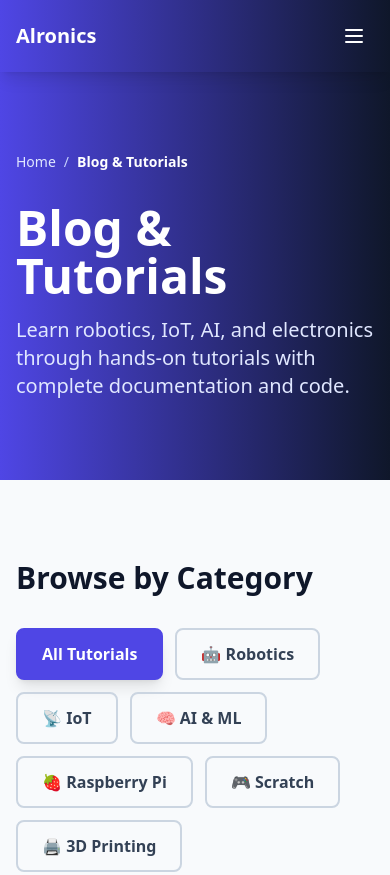
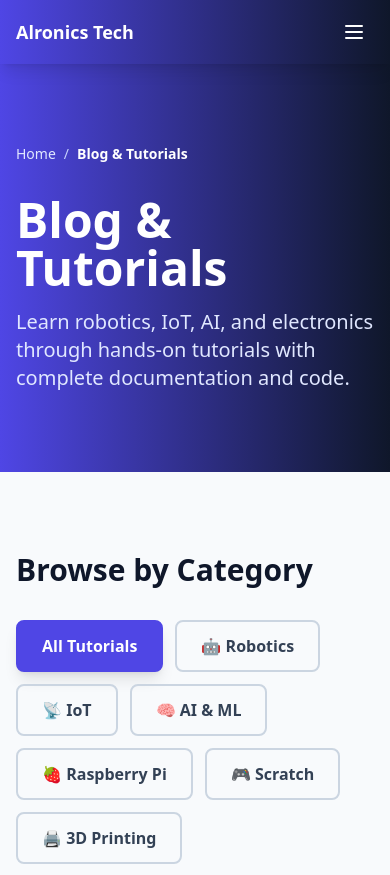
Before and after one commit to iamitsrivastav/AlronicsTech, a plain HTML site: page blog.html in a window 390 px wide. Shown: the top 875 px of the page. Drawn offline with nearby package versions, Linux system fonts and the light colour scheme.

Commit message:
Design system improvements: fix mobile branding, reduce navbar/hero spacing, add social media, standardize buttons

```diff
--- a/assets/js/navbar.js
+++ b/assets/js/navbar.js
@@ -14,8 +14,11 @@ function initNavbar() {
   // Configuration
   const config = {
     logoDesktop: 'Alronics Tech',
-    logoMobile: 'Alronics',
+    logoMobile: 'Alronics Tech', // Changed from 'Alronics' to full branding
     youtubeUrl: 'https://www.youtube.com/@alronicstech',
+    instagramUrl: 'https://www.instagram.com/alronicstech/',
+    twitterUrl: 'https://x.com/AlronicsTech',
+    email: 'alronicstech@gmail.com',
     navLinks: [
       { href: './index.html', label: 'Home' },
       { href: './blog.html', label: 'Blog' },
@@ -78,7 +81,7 @@ function initNavbar() {
 
   // === DESKTOP MENU ===
   const desktopMenu = createElement('div', {
-    className: 'hidden md:flex max-w-7xl mx-auto px-6 lg:px-8 py-4 items-center justify-between'
+    className: 'hidden md:flex max-w-7xl mx-auto px-6 lg:px-8 py-3 items-center justify-between'
   });
 
   // Logo (desktop)
@@ -97,7 +100,7 @@ function initNavbar() {
     const isActive = isActiveLink(link.href);
     const linkEl = createElement('a', {
       href: link.href,
-      className: `px-4 py-2 rounded-lg transition-all font-medium ${
+      className: `px-4 py-2 rounded-lg transition-all font-medium text-sm ${
         isActive
           ? 'bg-orange-500 text-white shadow-lg'
           : 'text-slate-100 hover:bg-indigo-500 hover:text-white'
@@ -108,27 +111,61 @@ function initNavbar() {
   });
   desktopMenu.appendChild(desktopLinks);
 
-  // YouTube button (desktop)
-  const desktopYoutubeBtn = createElement('a', {
+  // Social links (desktop)
+  const desktopSocial = createElement('div', {
+    className: 'flex gap-3 ml-4'
+  });
+
+  const youtubeLink = createElement('a', {
     href: config.youtubeUrl,
     target: '_blank',
     rel: 'noopener noreferrer',
-    className: 'bg-orange-500 hover:bg-orange-600 px-6 py-2 rounded-lg transition-colors font-bold text-white shadow-lg flex-shrink-0 ml-2',
+    className: 'text-white hover:text-orange-400 transition-colors',
+    'aria-label': 'YouTube'
+  }, '▶');
+  desktopSocial.appendChild(youtubeLink);
+
+  const instagramLink = createElement('a', {
+    href: config.instagramUrl,
+    target: '_blank',
+    rel: 'noopener noreferrer',
+    className: 'text-white hover:text-orange-400 transition-colors',
+    'aria-label': 'Instagram'
+  }, '📷');
+  desktopSocial.appendChild(instagramLink);
+
+  const twitterLink = createElement('a', {
+    href: config.twitterUrl,
+    target: '_blank',
+    rel: 'noopener noreferrer',
+    className: 'text-white hover:text-orange-400 transition-colors',
+    'aria-label': 'X (Twitter)'
+  }, '𝕏');
+  desktopSocial.appendChild(twitterLink);
+
+  desktopMenu.appendChild(desktopSocial);
+
+  // Subscribe button (desktop)
+  const desktopSubscribeBtn = createElement('a', {
+    href: config.youtubeUrl,
+    target: '_blank',
+    rel: 'noopener noreferrer',
+    className: 'bg-orange-500 hover:bg-orange-600 px-5 py-2 rounded-lg transition-colors font-bold text-white shadow-lg flex-shrink-0 ml-3 text-sm',
     'aria-label': 'Subscribe to our YouTube channel'
   }, '▶ Subscribe');
-  desktopMenu.appendChild(desktopYoutubeBtn);
+  desktopMenu.appendChild(desktopSubscribeBtn);
 
   navbar.appendChild(desktopMenu);
 
   // === MOBILE MENU ===
   const mobileContainer = createElement('div', {
-    className: 'md:hidden px-4 sm:px-6 py-4 flex justify-between items-center'
+    className: 'md:hidden px-4 sm:px-6 py-3 flex justify-between items-center'
   });
 
-  // Logo (mobile)
+  // Logo (mobile) - Now shows full text
   const mobileLogo = createElement('a', {
     href: './index.html',
-    className: 'text-xl font-bold text-white hover:text-cyan-300 transition-colors',
+    className: 'text-lg font-bold text-white hover:text-cyan-300 transition-colors flex-shrink-0',
     'aria-current': isActiveLink('./index.html') ? 'page' : 'false'
   }, config.logoMobile);
   mobileContainer.appendChild(mobileLogo);
@@ -157,7 +194,7 @@ function initNavbar() {
     const isActive = isActiveLink(link.href);
     const linkEl = createElement('a', {
       href: link.href,
-      className: `block px-4 py-3 rounded-lg transition-all font-semibold ${
+      className: `block px-4 py-3 rounded-lg transition-all font-semibold text-sm ${
         isActive
           ? 'bg-orange-500 text-white shadow-lg'
           : 'text-slate-100 hover:bg-indigo-600 hover:text-white'
@@ -173,15 +210,66 @@ function initNavbar() {
     mobileMenu.appendChild(linkEl);
   });
 
-  // Mobile YouTube button
-  const mobileYoutubeBtn = createElement('a', {
+  // Mobile social section
+  const mobileSocialSection = createElement('div', {
+    className: 'pt-3 border-t border-indigo-500'
+  });
+
+  const mobileSocialLabel = createElement('div', {
+    className: 'px-4 py-2 text-xs font-semibold text-slate-300 uppercase'
+  }, 'Follow Us');
+  mobileSocialSection.appendChild(mobileSocialLabel);
+
+  const mobileSocialLinks = createElement('div', {
+    className: 'flex gap-3 px-4 py-2'
+  });
+
+  const mobileYoutubeLink = createElement('a', {
     href: config.youtubeUrl,
     target: '_blank',
     rel: 'noopener noreferrer',
-    className: 'block w-full bg-orange-500 hover:bg-orange-600 text-center py-3 rounded-lg transition-colors font-bold text-white mt-4 shadow-lg',
+    className: 'text-white hover:text-orange-400 transition-colors text-2xl',
+    'aria-label': 'YouTube'
+  }, '▶');
+  mobileSocialLinks.appendChild(mobileYoutubeLink);
+
+  const mobileInstagramLink = createElement('a', {
+    href: config.instagramUrl,
+    target: '_blank',
+    rel: 'noopener noreferrer',
+    className: 'text-white hover:text-orange-400 transition-colors text-2xl',
+    'aria-label': 'Instagram'
+  }, '📷');
+  mobileSocialLinks.appendChild(mobileInstagramLink);
+
+  const mobileTwitterLink = createElement('a', {
+    href: config.twitterUrl,
+    target: '_blank',
+    rel: 'noopener noreferrer',
+    className: 'text-white hover:text-orange-400 transition-colors text-2xl',
+    'aria-label': 'X (Twitter)'
+  }, '𝕏');
+  mobileSocialLinks.appendChild(mobileTwitterLink);
+
+  const mobileEmailLink = createElement('a', {
+    href: `mailto:${config.email}`,
+    className: 'text-white hover:text-orange-400 transition-colors text-2xl',
+    'aria-label': 'Email us'
+  }, '✉️');
+  mobileSocialLinks.appendChild(mobileEmailLink);
+
+  mobileSocialSection.appendChild(mobileSocialLinks);
+  mobileMenu.appendChild(mobileSocialSection);
+
+  // Mobile Subscribe button
+  const mobileSubscribeBtn = createElement('a', {
+    href: config.youtubeUrl,
+    target: '_blank',
+    rel: 'noopener noreferrer',
+    className: 'block w-full bg-orange-500 hover:bg-orange-600 text-center py-3 rounded-lg transition-colors font-bold text-white mt-4 shadow-lg text-sm',
     'aria-label': 'Subscribe to our YouTube channel'
   }, '▶ Subscribe');
-  mobileMenu.appendChild(mobileYoutubeBtn);
+  mobileMenu.appendChild(mobileSubscribeBtn);
 
   navbar.appendChild(mobileMenu);
 
--- a/blog.html
+++ b/blog.html
@@ -20,12 +20,14 @@
 
   <!-- ===== Critical: Skip Link Accessibility (must be inline to load before first paint) ===== -->
   <style>
-    /* Hide skip link by default - using multiple techniques to ensure it works
-       even if Tailwind CSS or other styles try to override */
+    /* Hide skip link by default using fixed positioning so it never affects layout
+       (must NOT occupy document flow; use position: fixed and keep it off-screen).
+       This is intentionally inline and does not depend on Tailwind or external CSS. */
     .skip-to-main {
-      position: absolute !important;
-      left: -9999px !important;
-      z-index: 9999 !important;
+      position: fixed !important;
+      top: -9999px !important; /* keep out of viewport */
+      left: 0 !important;
+      z-index: 99999 !important;
       background-color: #4F46E5 !important;
       color: white !important;
       padding: 0.75rem 1.5rem !important;
@@ -33,14 +35,19 @@
       font-weight: 600 !important;
       text-align: center !important;
       white-space: nowrap !important;
-      display: block !important;
+      display: inline-block !important;
       width: auto !important;
       height: auto !important;
       overflow: hidden !important;
-      clip: rect(1px, 1px, 1px, 1px) !important;
+      clip: rect(0 0 0 0) !important;
+      clip-path: inset(50%) !important;
+      border: 0 !important;
+      visibility: hidden !important;
+      opacity: 0 !important;
+      pointer-events: none !important;
     }
 
-    /* Show on keyboard focus only */
+    /* Show on keyboard focus only (appear visually and be keyboard-operable) */
     .skip-to-main:focus {
       position: fixed !important;
       top: 0 !important;
@@ -48,9 +55,14 @@
       right: 0 !important;
       width: 100% !important;
       clip: auto !important;
+      clip-path: none !important;
       overflow: visible !important;
+      visibility: visible !important;
+      opacity: 1 !important;
+      pointer-events: auto !important;
       outline: 2px solid white !important;
       outline-offset: 2px !important;
+      transform: translateY(0) !important;
     }
 
     /* Ensure navbar is always visible - fallback if Tailwind doesn't load */
```
Also changed, not shown: blog/blog-template.html (+20 -8 lines), contact.html (+20 -8 lines), index.html (+24 -15 lines).
